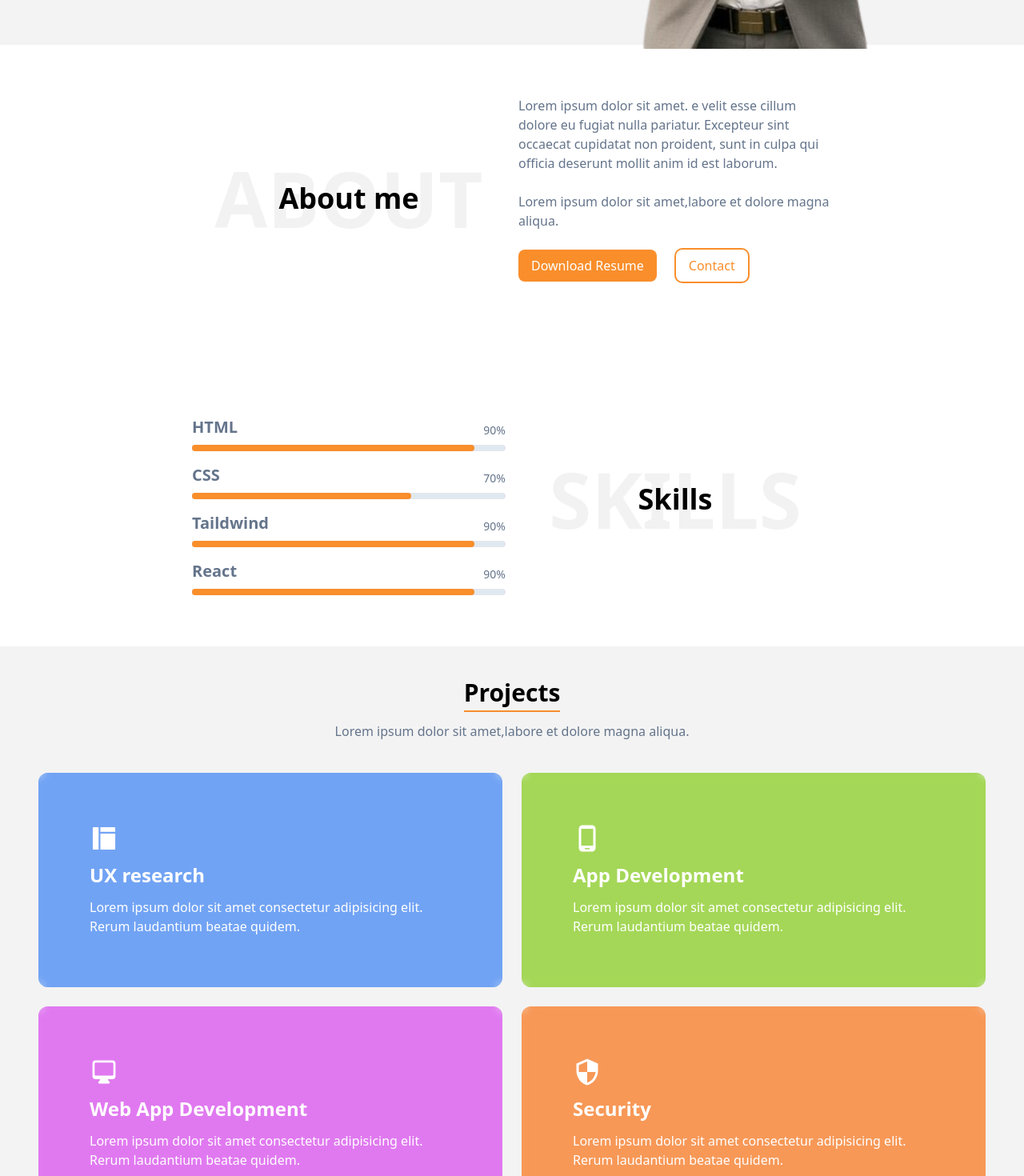
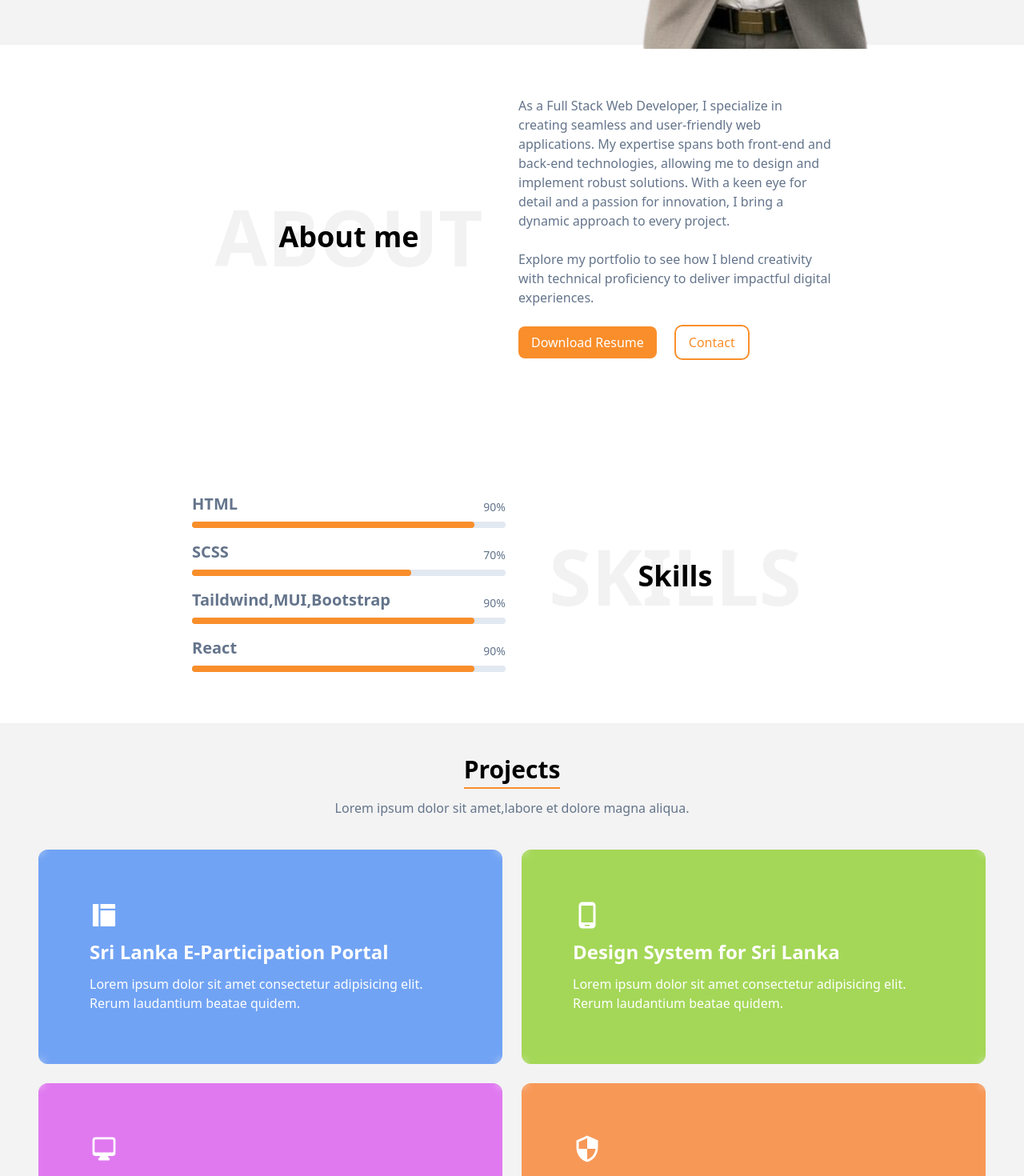
Before and after one commit to Bawantha1998/Portfolio, a React (Vite) app: page / in a window 1280 px wide. Shown: the part 620-2090 px from the top of the page at 80% size. Built offline with nearby package versions, Linux system fonts and the light colour scheme.

Commit message:
edit description

```diff
--- a/src/components/about/About.jsx
+++ b/src/components/about/About.jsx
@@ -1,6 +1,7 @@
 import React from 'react';
 import bawanthapdf from "../../assets/Bawantha.pdf";
 import download from "downloadjs";
+
 
 const About = () => {
     const handleDownload = () => {
@@ -23,8 +24,10 @@ const About = () => {
             <h1 className="absolute top-1/2 left-1/2 -translate-x-1/2 -translate-y-1/2 text-3xl md:text-4xl">About me</h1>
         </div>
         <div className="text-slate-500">
-            <p>Lorem ipsum dolor sit amet. e velit esse cillum dolore eu fugiat nulla pariatur. Excepteur sint occaecat cupidatat non proident, sunt in culpa qui officia deserunt mollit anim id est laborum.</p><br/>
-            <p>Lorem ipsum dolor sit amet,labore et dolore magna aliqua.</p>
+            <p>As a Full Stack Web Developer, I specialize in creating seamless and user-friendly web applications.
+              My expertise spans both front-end and back-end technologies, allowing me to design and implement robust solutions.
+              With a keen eye for detail and a passion for innovation, I bring a dynamic approach to every project.</p><br/>
+            <p>Explore my portfolio to see how I blend creativity with technical proficiency to deliver impactful digital experiences.</p>
             <div>
                 {/* <a href="" className="primary-btn inline-block my-6 mr-6">{''}Download Resume</a> */}
                 <button
--- a/src/components/services/ServicesBox.jsx
+++ b/src/components/services/ServicesBox.jsx
@@ -8,15 +8,16 @@ import { MdSecurity } from "react-icons/md";
 
 const Services = [
     {
-      name: "UX research",
+      name: "Sri Lanka E-Participation Portal",
       description:
         "Lorem ipsum dolor sit amet consectetur adipisicing elit. Rerum laudantium beatae quidem.",
       image: "https://picsum.photos/200/300",
       icon: <AiFillLayout className="text-4xl" />,
       bgColor: "bg-blue-500/70",
     },
+
     {
-      name: "App Development",
+      name: "Design System for Sri Lanka",
       description:
         "Lorem ipsum dolor sit amet consectetur adipisicing elit. Rerum laudantium beatae quidem.",
       image: "https://picsum.photos/200/301",
@@ -24,7 +25,7 @@ const Services = [
       bgColor: "bg-lime-500/70",
     },
     {
-      name: "Web App Development",
+      name: "ToDo Application",
       description:
         "Lorem ipsum dolor sit amet consectetur adipisicing elit. Rerum laudantium beatae quidem.",
       image: "https://picsum.photos/200/302",
--- a/src/components/skills/Skills.jsx
+++ b/src/components/skills/Skills.jsx
@@ -14,8 +14,8 @@ const Skills = () => {
         </div>
         <div className="sm:order-1 text-slate-500">
          <SkillsLevel skillName ="HTML" percentage="90%"/>
-         <SkillsLevel skillName ="CSS" percentage="70%"/>
-         <SkillsLevel skillName ="Taildwind" percentage="90%"/>
+         <SkillsLevel skillName ="SCSS" percentage="70%"/>
+         <SkillsLevel skillName ="Taildwind,MUI,Bootstrap" percentage="90%"/>
          <SkillsLevel skillName ="React" percentage="90%"/>
 
 
```
